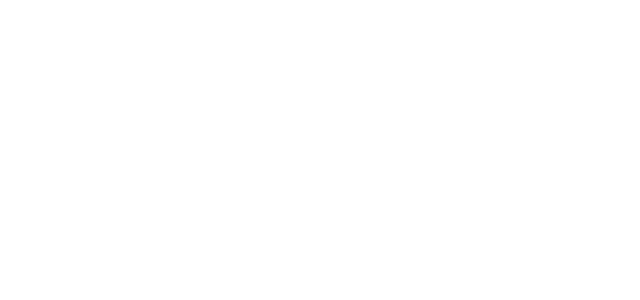
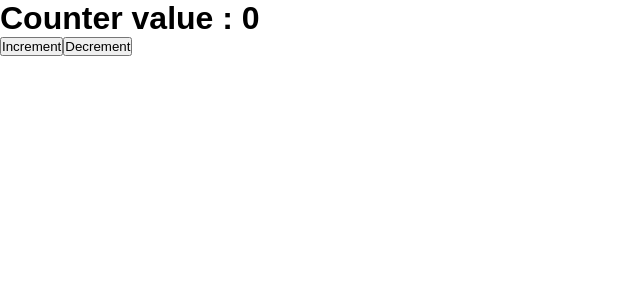
Before and after one commit to than53/react-practice, a React (Vite) app: page / in a window 1280 px wide. Shown: the top 300 px of the page, without its empty margins (0-640 px from the left). Built offline with nearby package versions, Linux system fonts and the light colour scheme.

Commit message:
UseState practice counter

```diff
--- a/src/App.jsx
+++ b/src/App.jsx
@@ -1,6 +1,8 @@
 import React from "react";
 import "./App.css";
 import ProfileCard from "./components/react-practice-props/ProfileCard";
+import UseStatePractice from "./components/react-practice-hooks/UseStatePractice";
+
 
 const App = () => {
   const handleHobbyClick = (hobby) => {
@@ -21,8 +23,9 @@ const App = () => {
         onHobbyClicked:handleHobbyClick
    }
 
+
   return (
-    <div className="App">
+    <div className="app-container">
       {/*  React Portfolio Practice Component*/}
       {/* <Header />
     <About/>
@@ -36,6 +39,7 @@ const App = () => {
       />
       <ProfileCard {...johnProfile}
       /> */}
+      <UseStatePractice></UseStatePractice>
     </div>
   );
 };
--- /dev/null
+++ b/src/components/react-practice-hooks/UseStatePractice.jsx
@@ -0,0 +1,25 @@
+import React from 'react'
+import {useState} from 'react'
+
+
+function UseStatePractice() {
+
+    const [count, setCount] = useState(0);
+
+    const incrementCount=()=>{
+        setCount(count +1);
+    }
+     const decrementCount=()=>{
+        setCount(count -1);
+    }
+
+  return (
+    <div>
+        <h1>Counter value : {count}</h1>
+        <button onClick={incrementCount}>Increment</button>
+        <button onClick={decrementCount}>Decrement</button>
+    </div>
+  )
+}
+
+export default UseStatePractice
```
